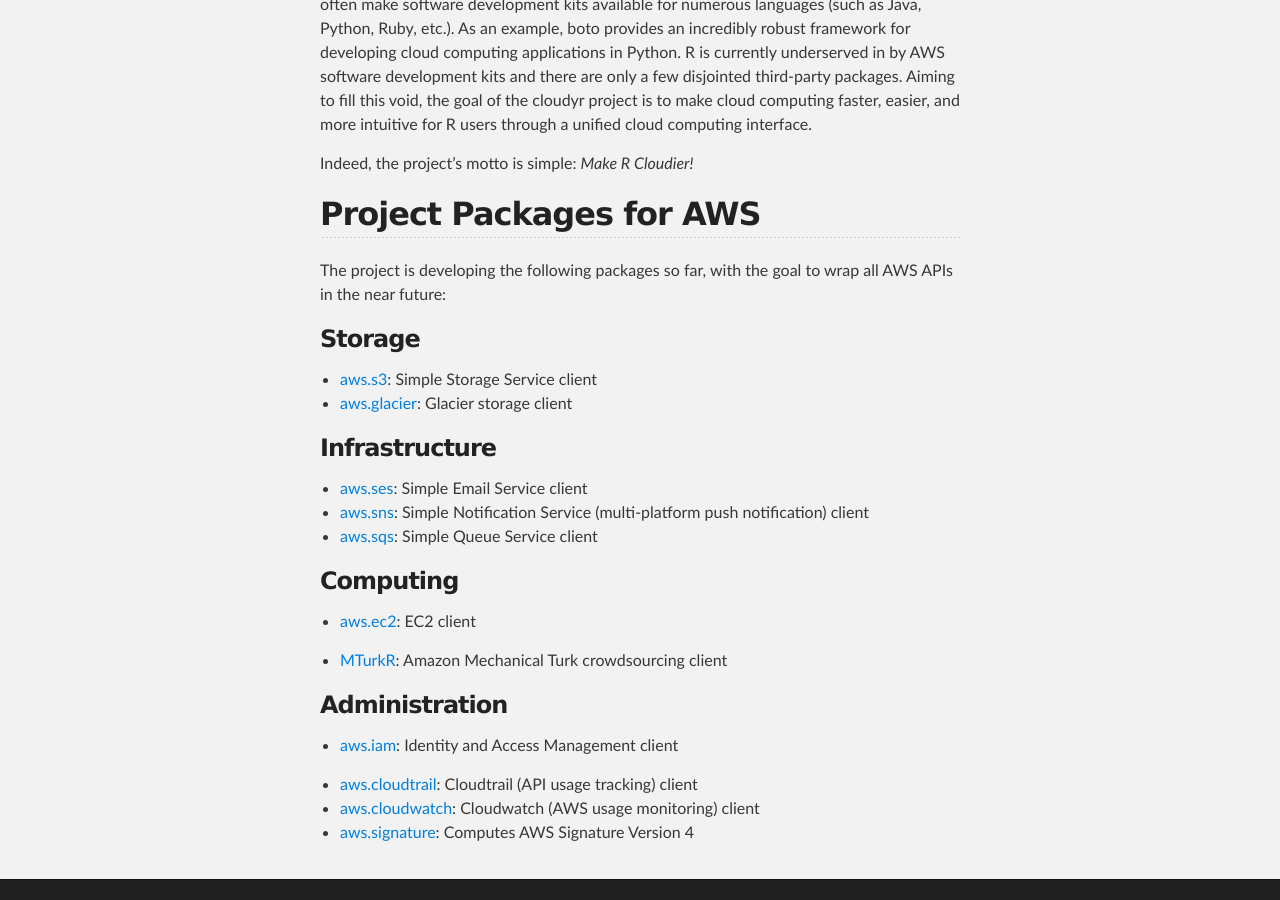
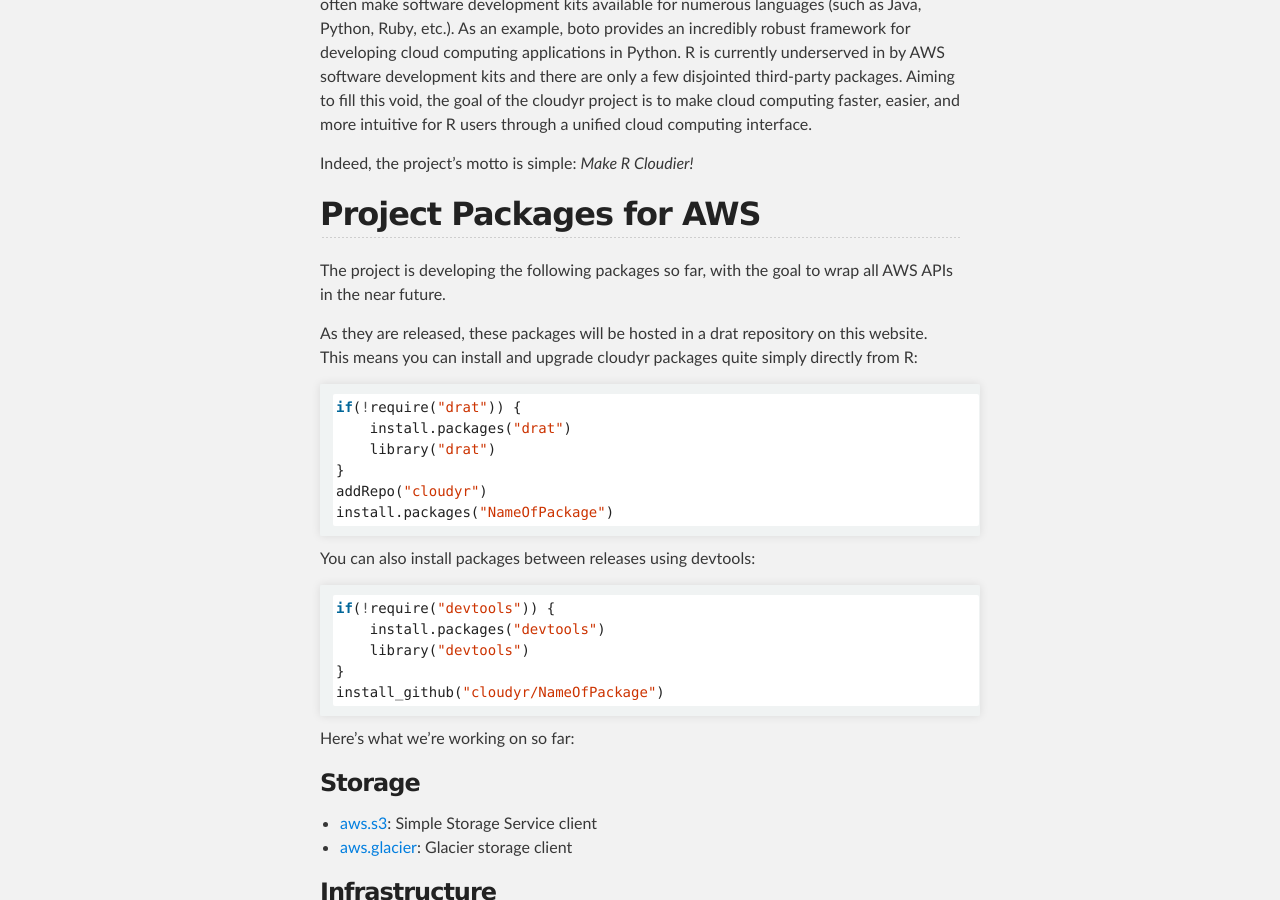
Before and after one commit to cloudyr/cloudyr.github.io, a Jekyll site: the page built from index.md, in a window 1280 px wide and 900 px high, scrolled down 626 px. Built offline with Jekyll 4.4.1, drawn with Linux system fonts in a browser that asks for light colours; Markdown is read by kramdown in place of the engine named in the settings.

Commit message:
mention drat repo on index page

````diff
--- a/index.md
+++ b/index.md
@@ -15,7 +15,30 @@ Indeed, the project's motto is simple: *Make R Cloudier!*
 
 ## Project Packages for AWS ##
 
-The project is developing the following packages so far, with the goal to wrap all AWS APIs in the near future:
+The project is developing the following packages so far, with the goal to wrap all AWS APIs in the near future.
+
+As they are released, these packages will be hosted in a drat repository on this website. This means you can install and upgrade cloudyr packages quite simply directly from R:
+
+```R
+if(!require("drat")) {
+    install.packages("drat")
+    library("drat")
+}
+addRepo("cloudyr")
+install.packages("NameOfPackage")
+```
+
+You can also install packages between releases using devtools:
+
+```R
+if(!require("devtools")) {
+    install.packages("devtools")
+    library("devtools")
+}
+install_github("cloudyr/NameOfPackage")
+```
+
+Here's what we're working on so far:
 
 ### Storage ###
 
````
